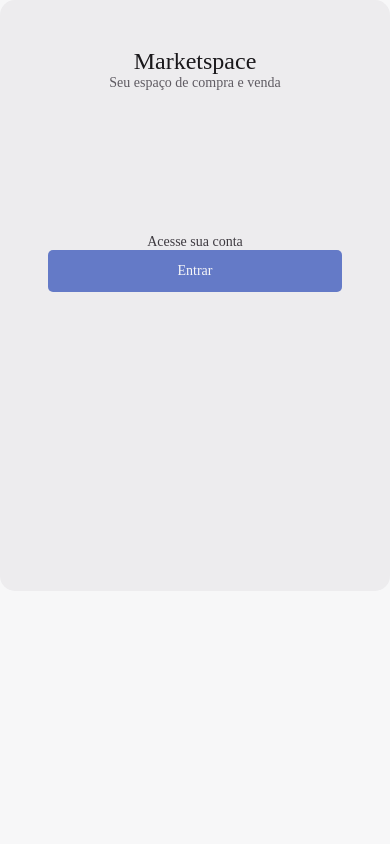
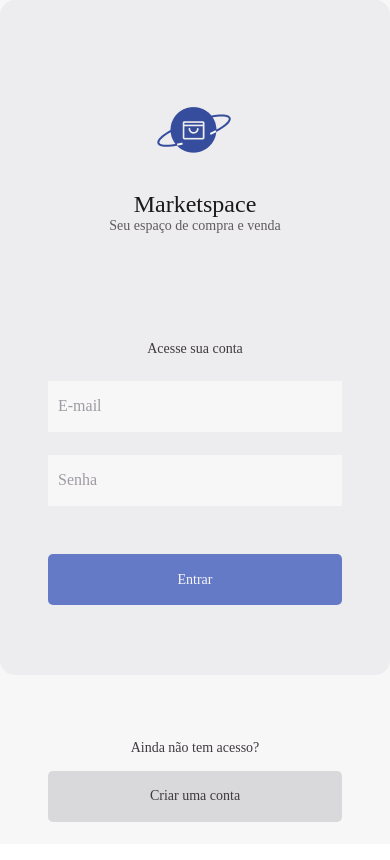
Before and after one commit to Ninodev30/marketspace, a React Native app in the folder mobile/: screen / in a window 390 px wide. Shown: the top 860 px of the page. Built offline with nearby package versions, Linux system fonts and the light colour scheme.

Commit message:
finish the signIn screen, left add the react-hook-form

```diff
--- a/mobile/babel.config.js
+++ b/mobile/babel.config.js
@@ -17,11 +17,12 @@ module.exports = {
           '.json',
         ],
         alias: {
+          '@assets': './src/assets',
+          '@components': './src/components',
+          '@screens': './src/screens',
+          '@storage': './src/storage',
+          '@theme': './src/theme',
           '@context': './src/context',
-          '@screens': './src/screens',
-          '@components': './src/components',
-          '@theme': './src/theme',
-          '@theme': './src/theme',
           '@utils': './src/utils'
         },
       },
--- /dev/null
+++ b/mobile/src/@types/png.d.ts
@@ -0,0 +1 @@
+declare module '*.png';
--- a/mobile/src/components/Button/index.tsx
+++ b/mobile/src/components/Button/index.tsx
@@ -23,7 +23,7 @@ const Button: React.FC<Props> = ({ title, bgColor, type, style, ...rest }) => {
             <Text style={[styles.title, { color: type === "LIGHT" ? GRAY_700 : GRAY_200 }]}>
                 {title}
             </Text>
-        </TouchableOpacity >
+        </TouchableOpacity>
     )
 }
 
--- a/mobile/src/components/Button/styles.ts
+++ b/mobile/src/components/Button/styles.ts
@@ -1,13 +1,10 @@
-import { Dimensions, StyleSheet } from "react-native";
+import { StyleSheet } from "react-native";
 import theme from "@theme/index";
-
-const width: number = Dimensions.get('window').width;
-const height: number = Dimensions.get('window').height;
 
 export default StyleSheet.create({
     container: {
-        width: width - 48,
-        height: height * 0.05,
+        alignSelf: 'stretch',
+        height: theme.HEIGHT * 0.06,
         borderRadius: 5,
         alignItems: 'center',
         justifyContent: 'center',
--- a/mobile/src/components/Input/index.tsx
+++ b/mobile/src/components/Input/index.tsx
@@ -1,11 +1,17 @@
-import { Text } from "react-native"
+import { TextInput, TextInputProps } from "react-native"
 import styles from "./styles";
 
-const Input: React.FC = () => {
+type Props = TextInputProps & {
+    title: string;
+}
+
+const Input: React.FC<Props> = ({ title, style, ...rest }) => {
     return (
-        <Text style={styles.title}>
-            Input
-        </Text>
+        <TextInput
+            style={[styles.input, style]}
+            placeholder={title}
+            {...rest}
+        />
     )
 }
 
--- a/mobile/src/components/Input/styles.ts
+++ b/mobile/src/components/Input/styles.ts
@@ -1,10 +1,16 @@
+import { StyleSheet } from "react-native";
 import theme from "@theme/index";
-import { StyleSheet } from "react-native";
+
+const { COLORS, FONTS, HEIGHT } = theme;
 
 export default StyleSheet.create({
-    title: {
-        fontSize: 30,
-        color: theme.COLORS.PRODUCT.BLUE,
-        fontFamily: theme.FONTS.FAMILY.BOLD
+    input: {
+        alignSelf: 'stretch',
+        padding: 10,
+        height: HEIGHT * 0.06,
+        backgroundColor: COLORS.BASE.GRAY_700,
+        color: COLORS.BASE.GRAY_400,
+        fontFamily: FONTS.FAMILY.REGULAR,
+        fontSize: FONTS.SIZES.MD,
     }
 });
--- a/mobile/src/screens/SignIn/index.tsx
+++ b/mobile/src/screens/SignIn/index.tsx
@@ -1,13 +1,16 @@
-import { Dimensions, Text, View } from "react-native"
+import { Image, Text, View } from "react-native"
 import Button from "@components/Button";
 import theme from "@theme/index";
+import Icon from '@assets/images/Frame.png';
 import styles from "./styles";
+import Input from "@components/Input";
 
 const SignIn: React.FC = () => {
     return (
         <View style={styles.container}>
             <View style={styles.content}>
                 <View style={styles.headerBox}>
+                    <Image source={Icon} />
                     <View style={styles.highLightBox}>
                         <Text style={styles.title}>
                             Marketspace
@@ -17,14 +20,33 @@ const SignIn: React.FC = () => {
                         </Text>
                     </View>
                 </View>
+                <View style={styles.inputBox}>
+                    <Text style={styles.titleAccount}>
+                        Acesse sua conta
+                    </Text>
+                    <Input
+                        title='E-mail'
+                    />
+                    <Input
+                        title='Senha'
+                    />
+                </View>
+                <Button
+                    title='Entrar'
+                    type='LIGHT'
+                    bgColor={theme.COLORS.PRODUCT.BLUE_LIGHT}
+                    style={{ marginTop: theme.HEIGHT * 0.03 }}
+                />
+            </View>
+            <View style={styles.newAccountBox}>
                 <Text style={styles.titleAccount}>
-                    Acesse sua conta
+                    Ainda não tem acesso?
                 </Text>
                 <Button
-                    title='Entrar'
-                    bgColor={theme.COLORS.PRODUCT.BLUE_LIGHT}
-                    type='LIGHT'
-                    style={{ width: Dimensions.get('window').width - 96 }}
+                    title='Criar uma conta'
+                    type='DARK'
+                    bgColor={theme.COLORS.BASE.GRAY_500}
+                    style={{ marginTop: 15 }}
                 />
             </View>
         </View>
--- a/mobile/src/screens/SignIn/styles.ts
+++ b/mobile/src/screens/SignIn/styles.ts
@@ -1,26 +1,26 @@
-import { Dimensions, StyleSheet } from "react-native";
+import { StyleSheet } from "react-native";
 import theme from "@theme/index";
 
-const width: number = Dimensions.get('window').width;
-const height: number = Dimensions.get('window').height;
+const { COLORS, FONTS, HEIGHT, PADDING } = theme;
 
 export default StyleSheet.create({
     container: {
         flex: 1,
         alignItems: 'center',
-        backgroundColor: theme.COLORS.BASE.GRAY_700
+        backgroundColor: COLORS.BASE.GRAY_700
     },
     content: {
-        width: width,
-        height: height * 0.7,
+        height: HEIGHT * 0.8,
+        alignSelf: 'stretch',
         alignItems: 'center',
-        padding: 48,
+        padding: PADDING.LG,
         borderRadius: 15,
-        backgroundColor: theme.COLORS.BASE.GRAY_600
+        backgroundColor: COLORS.BASE.GRAY_600
     },
     headerBox: {
-        width: width * 0.55,
-        height: height * 0.22,
+        height: HEIGHT * 0.16,
+        marginTop: HEIGHT * 0.06,
+        marginBottom: HEIGHT * 0.1,
         alignItems: 'center',
         justifyContent: 'space-between'
     },
@@ -28,19 +28,32 @@ export default StyleSheet.create({
         alignItems: 'center',
         justifyContent: 'space-between'
     },
+    inputBox: {
+        alignSelf: 'stretch',
+        height: HEIGHT * 0.25,
+        alignItems: 'center',
+        justifyContent: 'space-evenly'
+    },
+    newAccountBox: {
+        alignSelf: 'stretch',
+        height: HEIGHT * 0.25,
+        marginHorizontal: PADDING.LG,
+        alignItems: 'center',
+        justifyContent: 'center'
+    },
     title: {
-        fontFamily: theme.FONTS.FAMILY.BOLD,
-        fontSize: theme.FONTS.SIZES.XL,
-        color: theme.COLORS.BASE.GRAY_100
+        fontFamily: FONTS.FAMILY.BOLD,
+        fontSize: FONTS.SIZES.XL,
+        color: COLORS.BASE.GRAY_100
     },
     subtitle: {
-        fontFamily: theme.FONTS.FAMILY.REGULAR,
-        fontSize: theme.FONTS.SIZES.SM,
-        color: theme.COLORS.BASE.GRAY_300
+        fontFamily: FONTS.FAMILY.REGULAR,
+        fontSize: FONTS.SIZES.SM,
+        color: COLORS.BASE.GRAY_300
     },
     titleAccount: {
-        fontFamily: theme.FONTS.FAMILY.REGULAR,
-        fontSize: theme.FONTS.SIZES.SM,
-        color: theme.COLORS.BASE.GRAY_200
+        fontFamily: FONTS.FAMILY.REGULAR,
+        fontSize: FONTS.SIZES.SM,
+        color: COLORS.BASE.GRAY_200
     }
 });
--- a/mobile/src/theme/index.ts
+++ b/mobile/src/theme/index.ts
@@ -1,3 +1,5 @@
+import { Dimensions } from "react-native";
+
 export default {
     COLORS: {
         BASE: {
@@ -9,17 +11,20 @@ export default {
             GRAY_600: '#EDECEE',
             GRAY_700: '#F7F7F8',
         },
+
         PRODUCT: {
             RED: '#EE7979',
             BLUE: '#364D9D',
             BLUE_LIGHT: '#647AC7'
         }
     },
+
     FONTS: {
         FAMILY: {
             REGULAR: 'Karla-Regular',
             BOLD: 'Karla-Bold'
         },
+
         SIZES: {
             XS: 12,
             SM: 14,
@@ -27,5 +32,14 @@ export default {
             LG: 20,
             XL: 24
         }
+    },
+
+    WIDTH: Dimensions.get("window").width,
+
+    HEIGHT: Dimensions.get("window").height,
+
+    PADDING: {
+        SM: 24,
+        LG: 48
     }
 };
--- a/mobile/tsconfig.json
+++ b/mobile/tsconfig.json
@@ -20,6 +20,9 @@
       "@theme/*": [
         "./src/theme/*"
       ],
+      "@context/*": [
+        "./src/context/*"
+      ],
       "@utils/*": [
         "./src/utils/*"
       ]
```
